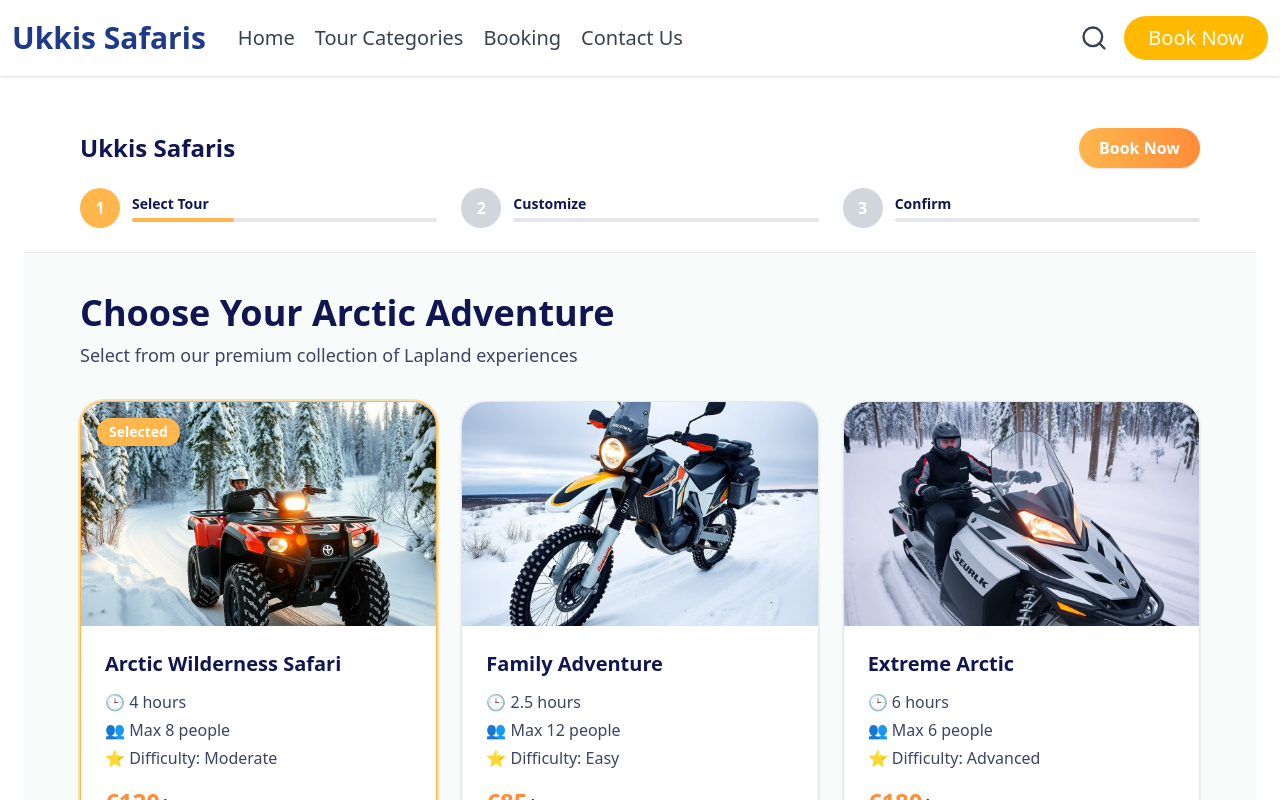
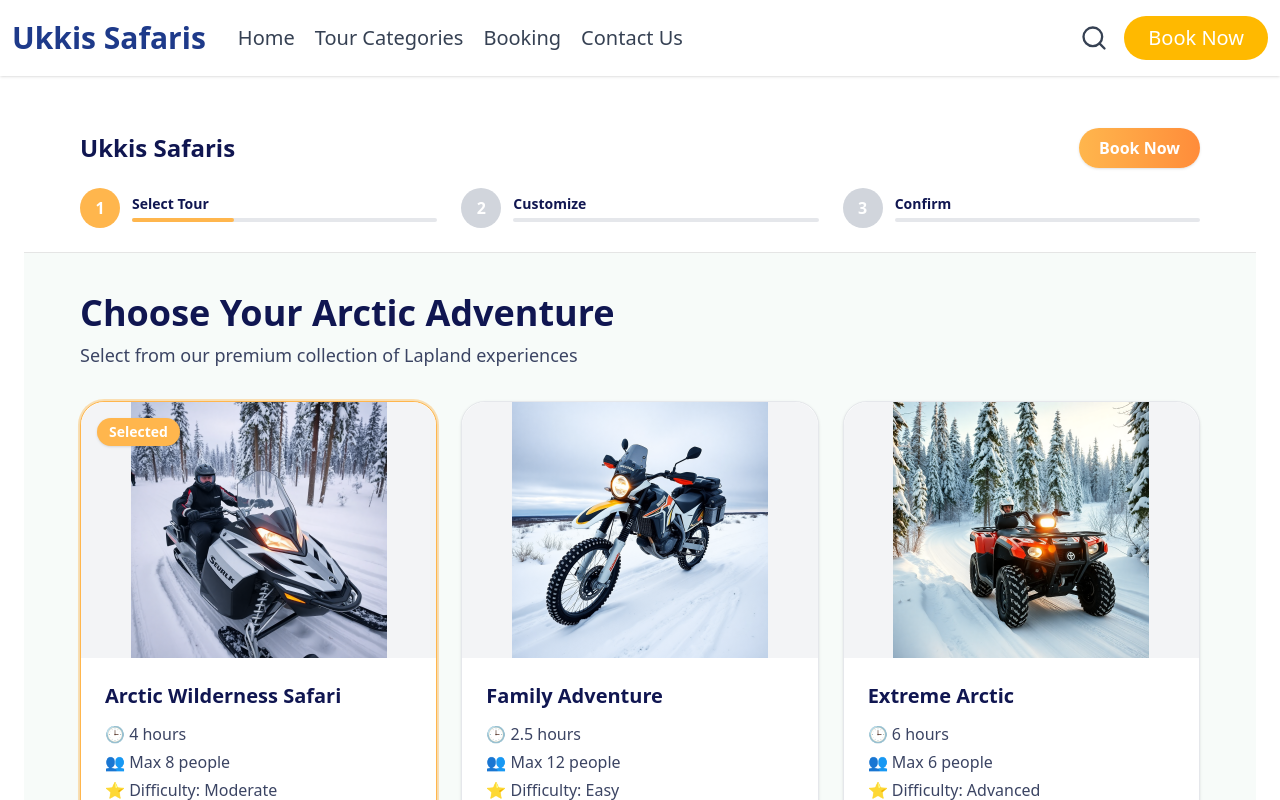
Before and after one commit to WaltteriWe/Ukkis-booking-system, a Next.js app in the folder frontend/: page /bookings in a window 1280 px wide. Shown: the top 800 px of the page. Built offline with nearby package versions, Linux system fonts and the light colour scheme.

Commit message:
fix: Swap images for tours and enhance image display styling for better visual appeal

```diff
--- a/frontend/src/app/bookings/page.tsx
+++ b/frontend/src/app/bookings/page.tsx
@@ -23,7 +23,7 @@ const TOURS: Tour[] = [
     capacity: "Max 8 people",
     difficulty: "Moderate",
     price: 120,
-    image: "/images/snowmobile.jpg",
+    image: "/images/atv.jpg", // ATV kuva ensimmäiseksi
   },
   {
     id: "family",
@@ -32,7 +32,7 @@ const TOURS: Tour[] = [
     capacity: "Max 12 people",
     difficulty: "Easy",
     price: 85,
-    image: "/images/enduro-bike.jpg",
+    image: "/images/enduro-bike.jpg", // Enduro bike kuva
   },
   {
     id: "extreme",
@@ -41,7 +41,7 @@ const TOURS: Tour[] = [
     capacity: "Max 6 people",
     difficulty: "Advanced",
     price: 180,
-    image: "/images/atv.jpg",
+    image: "/images/snowmobile.jpg", // Snowmobile kuva
   },
 ];
 
@@ -145,12 +145,16 @@ export default function Bookings() {
                     key={t.id}
                     onClick={() => setSelectedTour(t)}
                     className={
-                      "relative text-left rounded-3xl border bg-white shadow-sm transition hover:shadow " +
+                      "group relative text-left rounded-3xl border bg-white shadow-sm transition hover:shadow " +
                       (active ? "border-[#ffb64d] ring-2 ring-[#ffb64d]/40" : "border-gray-200")
                     }
                   >
-                    <div className="overflow-hidden rounded-t-3xl">
-                      <img src={t.image} alt={t.title} className="h-56 w-full object-cover" />
+                    <div className="overflow-hidden rounded-t-3xl flex justify-center items-center bg-gray-100">
+                      <img
+                        src={t.image}
+                        alt={t.title}
+                        className="h-64 object-cover group-hover:scale-105 transition-transform duration-300"
+                      />
                     </div>
                     <div className="p-6">
                       <h3 className="text-xl font-bold text-[#101651] hover:underline">
```
